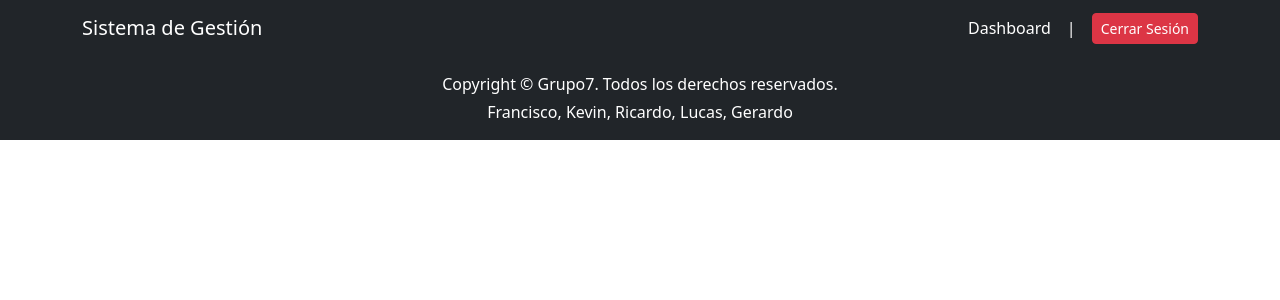
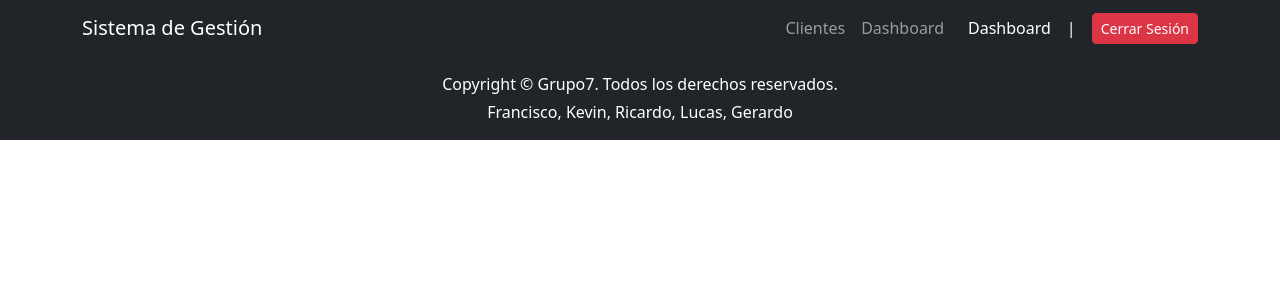
Before and after one commit to Grupo-7-PV/pv_tp_integrador_grupo7, a React (Vite) app: page / in a window 1280 px wide. Shown: the top 300 px of the page. Built offline with nearby package versions, Linux system fonts and the light colour scheme; sample sign-in values are in the browser's storage.

Commit message:
Corrección nav

```diff
--- a/src/components/layout/Header.jsx
+++ b/src/components/layout/Header.jsx
@@ -23,6 +23,17 @@ const Header = () => {
 
                     {adminActivo && (
                         <>
+                        <Nav className="me-3">
+
+                                <Nav.Link onClick={() => navigate('/clientes')}>
+                                    Clientes
+                                </Nav.Link>
+
+                                <Nav.Link onClick={() => navigate('/dashboard')}>
+                                    Dashboard
+                                </Nav.Link>
+
+                            </Nav>
                             <Nav.Link as={Link} to="/dashboard" className="text-white me-3">
                                 Dashboard
                             </Nav.Link>
```
